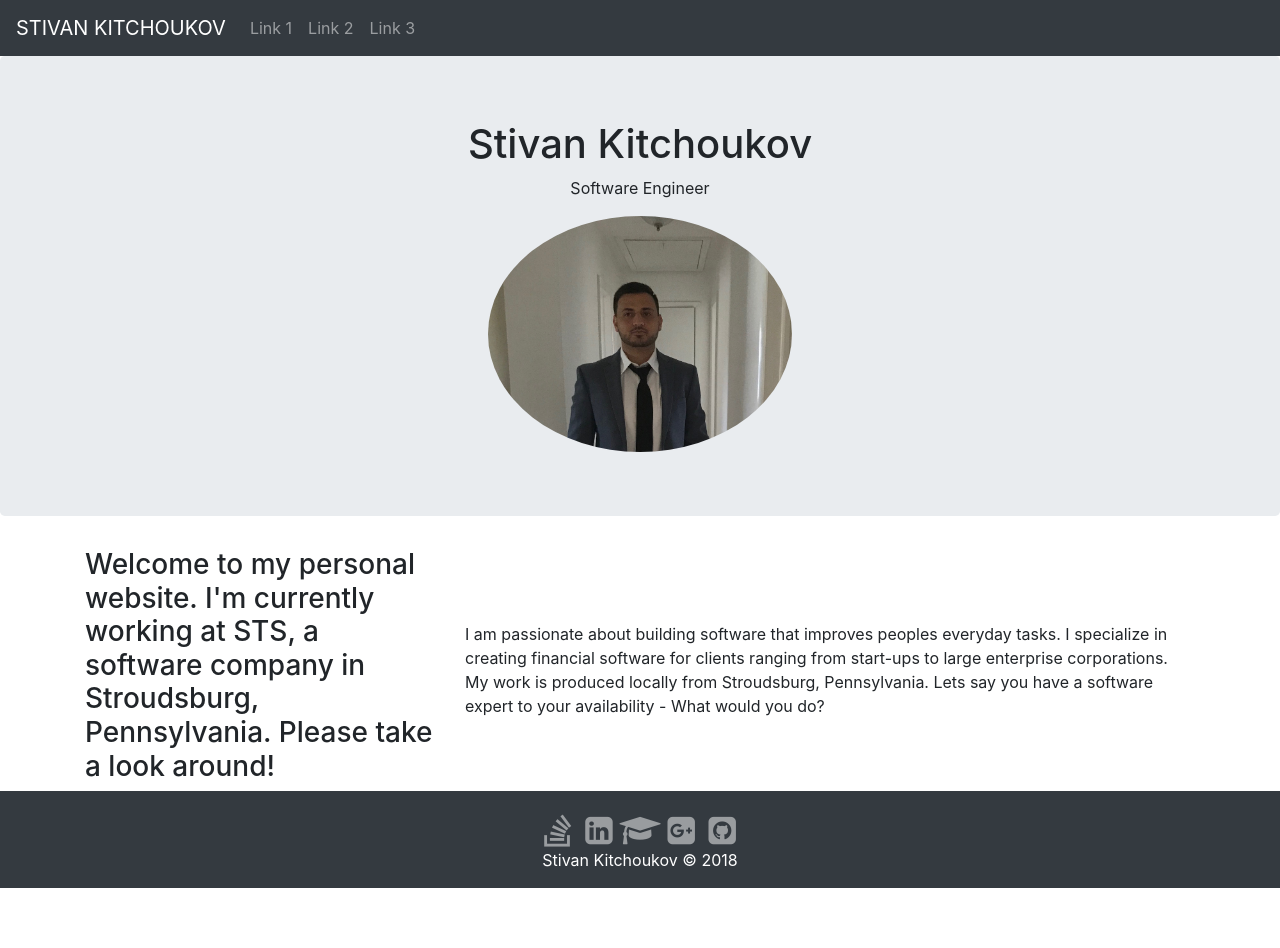
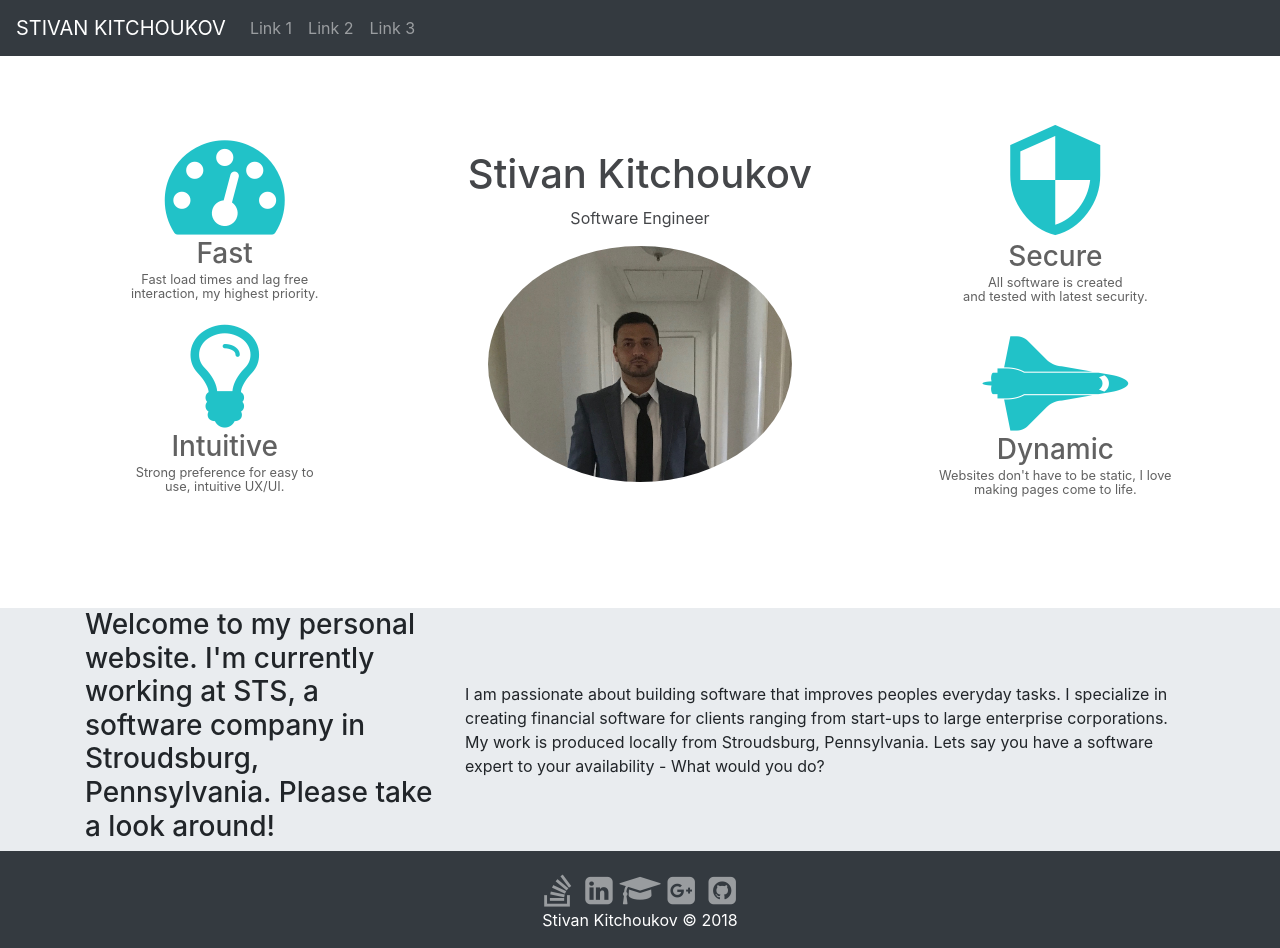
Before and after one commit to Pr0gramist/AWS_WebPortfolio, a React (Create React App) app: page / in a window 1280 px wide. Before the commit the page ends 888 px from the top, so only its background shows below. Built offline with nearby package versions, Linux system fonts and the light colour scheme.

Commit message:
changing css and header

```diff
--- a/public/index.html
+++ b/public/index.html
@@ -11,6 +11,7 @@
     <link rel="manifest" href="%PUBLIC_URL%/manifest.json">
     <link rel="shortcut icon" href="%PUBLIC_URL%/favicon.ico">
     <link href="https://fonts.googleapis.com/css?family=Open+Sans" rel="stylesheet">
+    <link href="https://fonts.googleapis.com/icon?family=Material+Icons" rel="stylesheet">
 
 
     <link rel="stylesheet" href="https://maxcdn.bootstrapcdn.com/bootstrap/4.0.0/css/bootstrap.min.css" integrity="sha384-Gn5384xqQ1aoWXA+058RXPxPg6fy4IWvTNh0E263XmFcJlSAwiGgFAW/dAiS6JXm" crossorigin="anonymous">
--- a/src/Assets/css/default.css
+++ b/src/Assets/css/default.css
@@ -1,7 +1,6 @@
-.navbar {
-    margin-bottom: 0;
-}
-
+/*
+    Landing Page
+*/
 html,#landingPage, #pt{
     width: 100;
     height: 100vh;
@@ -26,7 +25,38 @@ html,#landingPage, #pt{
     font: bold;
 }
 
-.fa{
+/*
+    Nav Bar
+*/
+.navbar {
+    margin-bottom: 0;
+}
+
+/*
+    Homepage
+*/
+#homepage_banner{
+    background-color: white;
+}
+#hompage_content{
+    background-color: #e9ecef;
+}
+#white_background_text{
+    color:#444649;
+}
+#homepage_icons{
+    color:#21c2c8;
+    font-size: 120px;
+}
+#homepage_icon_text{
+    color: #616161;
+    line-height: 75%;
+}
+
+/*
+    Footer
+*/
+#footer_icon{
     color:#999c9f;
 }
 
--- a/src/components/footerComponent/footer.js
+++ b/src/components/footerComponent/footer.js
@@ -13,19 +13,19 @@ class Footer extends Component {
                 <div class="col-4"></div>
                 <div class="col-4 text-center">
                   <a target="_blank" rel="noopener noreferrer" href="https://stackoverflow.com/users/4651802/stivan">
-                    <i className="fa fa-stack-overflow fa-2x fa-fw"></i>
+                    <i id="footer_icon" className="fa fa-stack-overflow fa-2x fa-fw"></i>
                   </a>
                   <a target="_blank" rel="noopener noreferrer" href="https://www.linkedin.com/in/kitchoukov/">
-                    <i className="fa fa-linkedin-square fa-2x fa-fw"></i>
+                    <i id="footer_icon" className="fa fa-linkedin-square fa-2x fa-fw"></i>
                   </a>
                   <a target="_blank" rel="noopener noreferrer" href="https://www.esu.edu">
-                    <i className="fa fa-graduation-cap fa-2x fa-fw"></i>
+                    <i id="footer_icon" className="fa fa-graduation-cap fa-2x fa-fw"></i>
                   </a>
                   <a target="_blank" rel="noopener noreferrer" href="https://plus.google.com/u/0/101176701515462868092">
-                    <i className="fa fa-google-plus-square fa-2x fa-fw"></i>
+                    <i id="footer_icon" className="fa fa-google-plus-square fa-2x fa-fw"></i>
                   </a>
                   <a target="_blank" rel="noopener noreferrer" href="https://github.com/Pr0gramist">
-                    <i className="fa fa-github-square fa-2x fa-fw"></i>
+                    <i id="footer_icon" className="fa fa-github-square fa-2x fa-fw"></i>
                   </a>
                   <br></br>
                  < p className="footer_name">{footer_text}</p>
--- a/src/components/pages/homePage.js
+++ b/src/components/pages/homePage.js
@@ -4,11 +4,32 @@ class Homepage extends Component {
     render() {
         return (
             <div className="wrap">
-                <div class="jumbotron text-center">
-                    <h1>Stivan Kitchoukov</h1>
-                    <p>Software Engineer</p>
+                <div id="homepage_banner" class="jumbotron text-center">
+                    <div class="row align-items-center">
+                        <div class="col-4">
+                            <i id="homepage_icons" class="fa fa-tachometer"></i>
+                            <h3 id="homepage_icon_text">Fast</h3>
+                            <p id="homepage_icon_text"><small>Fast load times and lag free<br></br> interaction, my highest priority.</small></p>
+                            <i id="homepage_icons" class="fa fa-lightbulb-o"></i>
+                            <h3 id="homepage_icon_text">Intuitive</h3>
+                            <p id="homepage_icon_text"><small>Strong preference for easy to <br></br>use, intuitive UX/UI.</small></p>
+                        </div>
+                        <div class="col-4">
+                            <h1 id="white_background_text">Stivan Kitchoukov</h1>
+                            <p id="white_background_text">Software Engineer</p>
                             <img src={myPic} class="rounded-circle" alt="Stivan Kitchoukov" width="304" height="236"></img>
                         </div>
+                        <div class="col-4">
+                            <i id="homepage_icons" class="material-icons">security</i>
+                            <h3 id="homepage_icon_text">Secure</h3>
+                            <p id="homepage_icon_text"><small>All software is created <br></br>and tested with latest security.</small></p>
+                            <i id="homepage_icons" class="fa fa-space-shuttle"></i>
+                            <h3 id="homepage_icon_text">Dynamic</h3>
+                            <p id="homepage_icon_text"><small>Websites don't have to be static, I love<br></br> making pages come to life.</small></p>
+                        </div>
+                    </div>
+                </div>
+                <div id="hompage_content">
                     <div className="container">
                         <div class="row align-items-center">
 
@@ -28,6 +49,7 @@ class Homepage extends Component {
 
                         </div>
                     </div>
+                </div>
 
             </div>
         );
```
Lines whose indentation alone changed are shown as unchanged.
